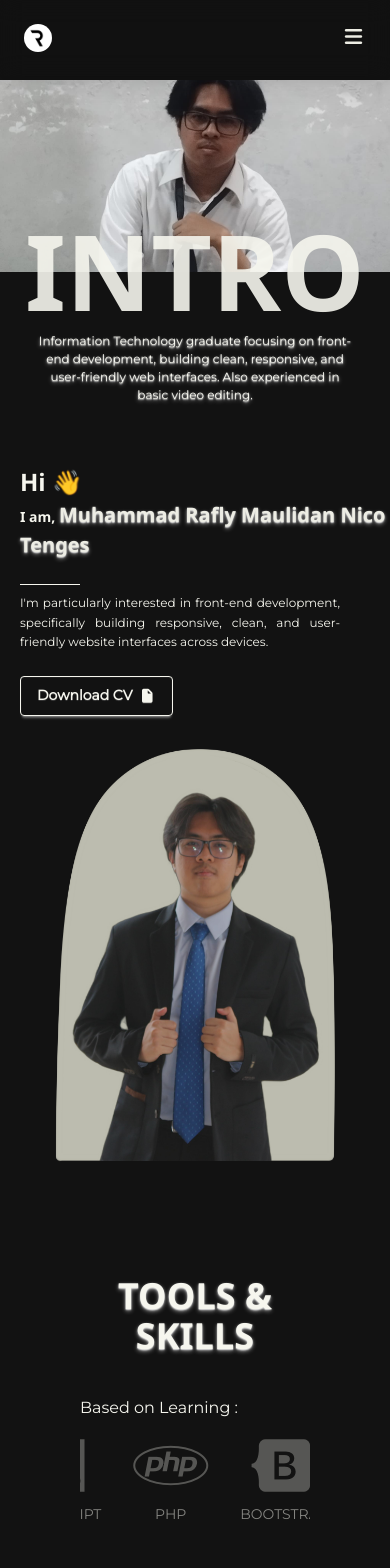
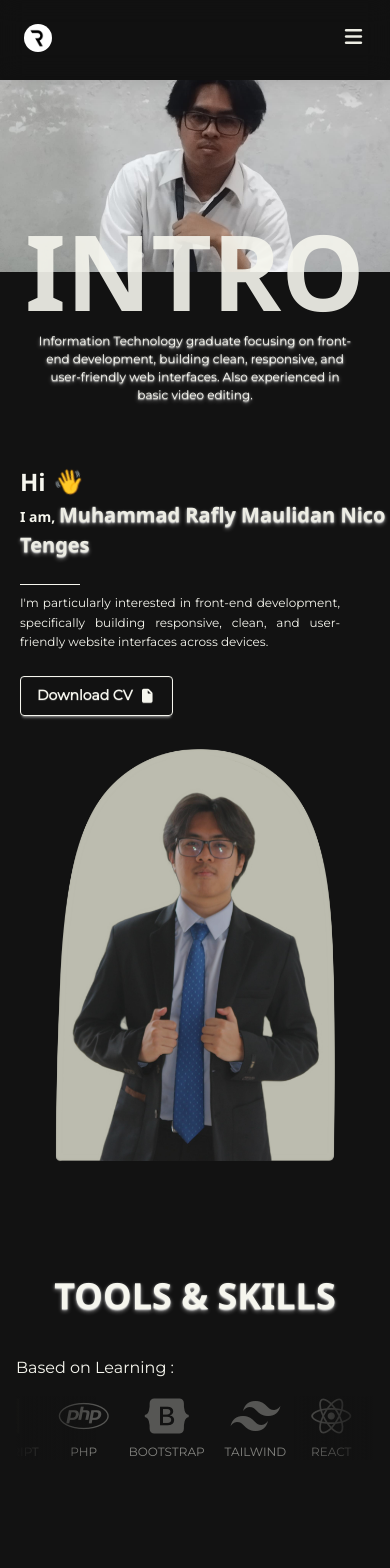
Before and after one commit to seeyouridan/porto-project, a React (Vite) app: page / in a window 390 px wide. Shown: the top 1568 px of the page. Built offline with nearby package versions, Linux system fonts and the light colour scheme.

Commit message:
Responsif tools & skills section dan menambahkan efek animasi fade

```diff
--- a/src/App.jsx
+++ b/src/App.jsx
@@ -99,14 +99,14 @@ function App() {
 				</header>
 
 				<section>
-					<div className="tech m-auto max-w-7xl px-20 py-10">
+					<div className="tech m-auto max-w-7xl px-4 sm:px-10 md:px-20 py-10">
 						<h2 className="text-center pb-10 text-4xl font-bold text-shadow-md text-shadow-white/50">
 							TOOLS & SKILLS
 						</h2>
 						<p className="w-full max-w-xl m-auto pb-4 font-[Montserrat]">
 							Based on Learning :
 						</p>
-						<div className="overflow-hidden w-full max-w-xl m-auto flex">
+						<div className="overflow-hidden w-full max-w-xl m-auto flex scroll-fade">
 							<InfiniteScroll />
 						</div>
 					</div>
--- a/src/components/InfiniteScroll.jsx
+++ b/src/components/InfiniteScroll.jsx
@@ -13,32 +13,28 @@ const items = [
 ];
 
 function InfiniteScroll() {
+	const renderItems = (ariaHidden = false) => (
+		<div
+			className="flex gap-5 sm:gap-8 infinite-scroll pr-4"
+			aria-hidden={ariaHidden || undefined}
+		>
+			{[...items, ...items].map((item, index) => (
+				<div key={index} className="flex flex-col items-center">
+					<i
+						className={`${item.icon} text-[40px] sm:text-[60px] opacity-30`}
+					></i>
+					<span className="text-xs sm:text-sm opacity-50 mt-2 font-[Montserrat]">
+						{item.name}
+					</span>
+				</div>
+			))}
+		</div>
+	);
+
 	return (
 		<>
-			<div className="flex gap-8 infinite-scroll pr-4">
-				{[...items, ...items].map((item, index) => {
-					return (
-						<div key={index} className="flex flex-col items-center">
-							<i
-								className={`${item.icon} text-[60px] opacity-30`}
-							></i>
-							<span className="text-sm opacity-50 mt-2 font-[Montserrat]">{item.name}</span>
-						</div>
-					);
-				})}
-			</div>
-			<div className="flex gap-8 infinite-scroll" aria-hidden="true">
-				{[...items, ...items].map((item, index) => {
-					return (
-						<div key={index} className="flex flex-col items-center">
-							<i
-								className={`fa-brands ${item.icon} text-[60px] opacity-30`}
-							></i>
-							<span className="text-sm opacity-50 mt-2 font-[Montserrat]">{item.name}</span>
-						</div>
-					);
-				})}
-			</div>
+			{renderItems()}
+			{renderItems(true)}
 		</>
 	);
 }
--- a/src/styles/index.css
+++ b/src/styles/index.css
@@ -5,6 +5,7 @@
 	font-family: "Segoe UI", Tahoma, Geneva, Verdana, sans-serif;
 	background-color: #121212;
 	color: #f6f6ee;
+	--bg-color: #121212;
 }
 
 html {
@@ -14,6 +15,31 @@ html {
 @font-face {
 	font-family: "Montserrat";
 	src: url("../assets/fonts/Montserrat-Regular.ttf") format("truetype");
+}
+
+.scroll-fade {
+    position: relative;
+}
+
+.scroll-fade::before,
+.scroll-fade::after {
+    content: "";
+    position: absolute;
+    top: 0;
+    width: 80px;
+    height: 100%;
+    z-index: 10;
+    pointer-events: none;
+}
+
+.scroll-fade::before {
+    left: 0;
+    background: linear-gradient(to right, var(--bg-color), transparent);
+}
+
+.scroll-fade::after {
+    right: 0;
+    background: linear-gradient(to left, var(--bg-color), transparent);
 }
 
 .wave {
```
